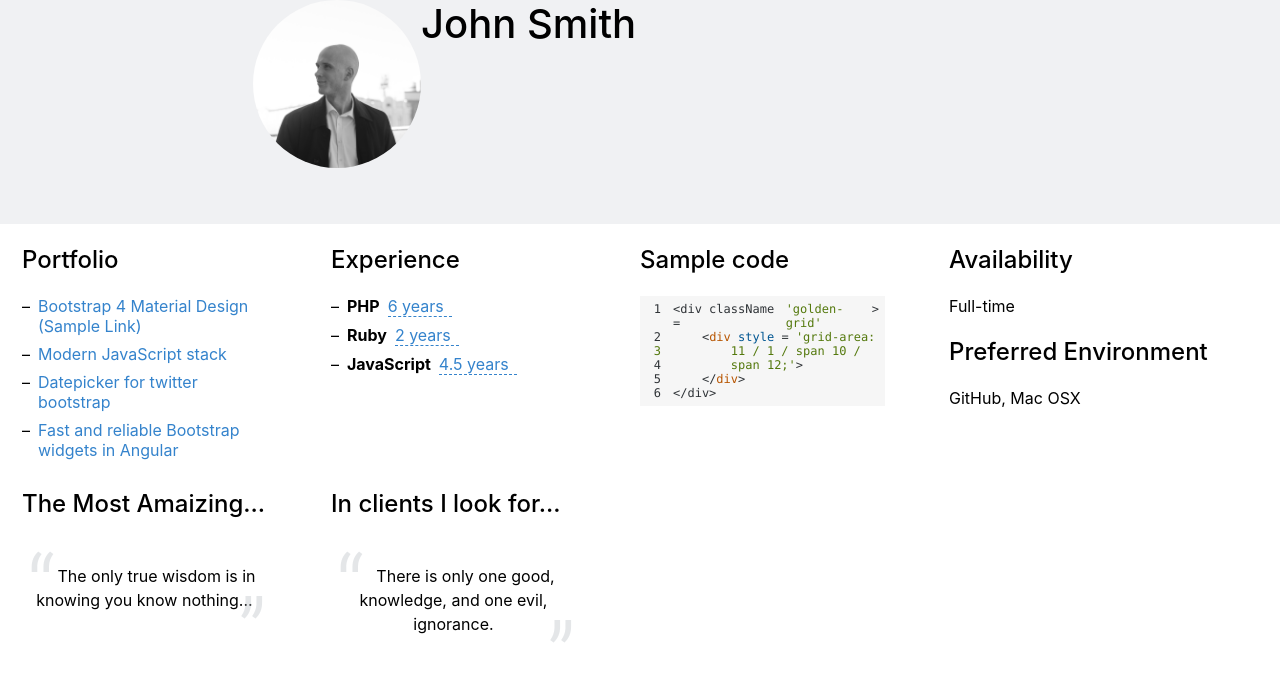
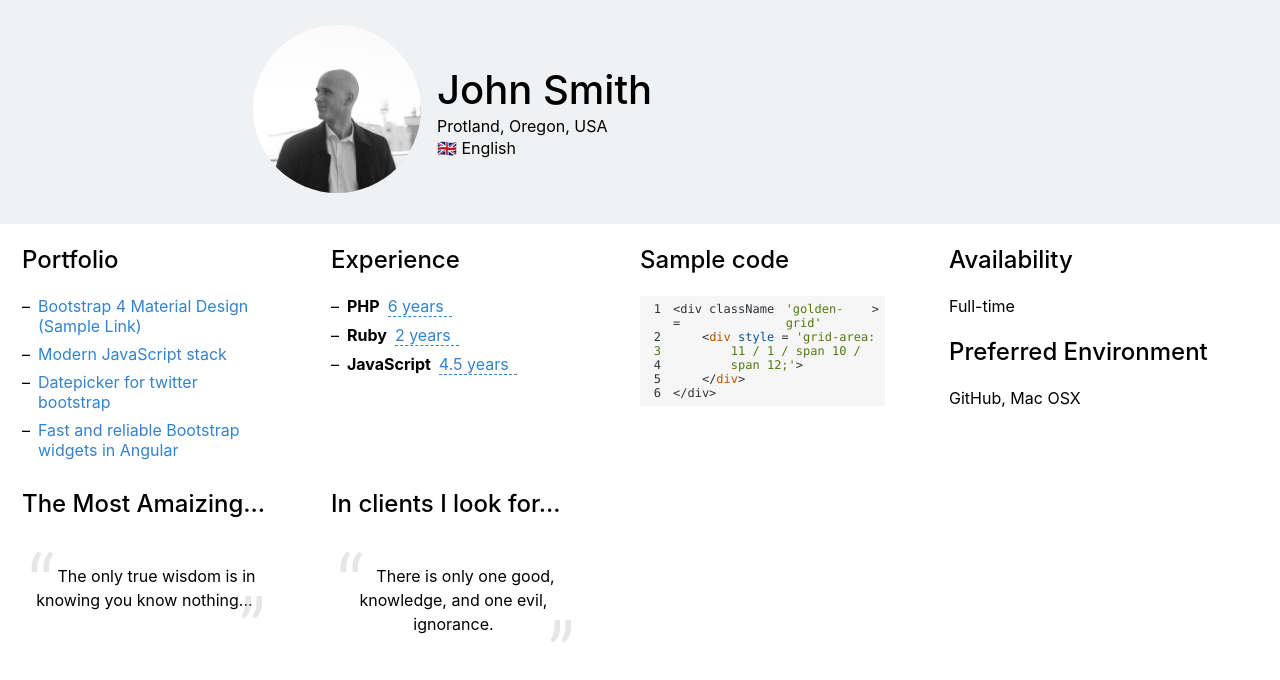
Before and after one commit to bseleng/axeta-trial, a React (Create React App) app: page / in a window 1280 px wide. Shown: the top 680 px of the page. Built offline with nearby package versions, Linux system fonts and the light colour scheme.

Commit message:
init: start skill tags
Took 27 minutes

```diff
--- a/src/Atoms/AtmInput/AtmInput.jsx
+++ b/src/Atoms/AtmInput/AtmInput.jsx
@@ -64,7 +64,6 @@ const AtmInput = ({ value, setValue, validationRules, placeholder, actionOnEdit,
             onBlur={toggleVisibility}
             onKeyPress={handleKeys}
             placeholder={placeholder}
-            // className={`${classes.input} ${classes[inputSizeStyle]}`}
             className={`${dynamicClasses.input}`}
           />
           {!showError ? (
--- a/src/Atoms/AtmInput/AtmInputValidation.js
+++ b/src/Atoms/AtmInput/AtmInputValidation.js
@@ -28,7 +28,7 @@ const validateDigits = (value, setShowError, setErrorMessage) => {
 }
 
 const validateSpecial = (value, setShowError, setErrorMessage) => {
-  const reg = /[!@#$%^&*()_+="'`~?.,:;№<>[\]{}|\/\-§€µ]/
+  const reg = /[!@#$%^&*()_+="'`~?:;№<>[\]{}|\/\-§€µ]/
   if (value.match(reg)) {
     setShowError(true)
     setErrorMessage('Special characters are not allowed!')
--- a/src/Organisms/OrgTopPanel/OrgTopPanel.jsx
+++ b/src/Organisms/OrgTopPanel/OrgTopPanel.jsx
@@ -6,7 +6,7 @@ import AtmInput from '../../Atoms/AtmInput/AtmInput'
 const OrgTopPanel = () => {
   return (
     <div className={classes.wrapper}>
-      <div>
+      <div className={classes.imageWrapper}>
         <AtmAvatar />
       </div>
       <div>
@@ -21,6 +21,18 @@ const OrgTopPanel = () => {
           actionOnEdit={'focus'}
           inputTargetStyle={'name'}
         />
+        <AtmInput
+          value={'Protland, Oregon, USA'}
+          placeholder={'City'}
+          // setValue={setValue}
+          validationRules={{
+            notEmpty: true,
+            noSpecials: true,
+          }}
+          actionOnEdit={'select'}
+          inputTargetStyle={'location'}
+        />
+        <div> &#127468;&#127463; English</div>
       </div>
     </div>
   )
--- a/src/Organisms/OrgTopPanel/OrgTopPanel.module.css
+++ b/src/Organisms/OrgTopPanel/OrgTopPanel.module.css
@@ -4,5 +4,11 @@
     top: 0px;
     background: rgba(179, 186, 192, 0.2);
     display: flex;
+    align-items: center;
 
 }
+
+.imageWrapper {
+    margin-right: 1rem;
+
+}
```
